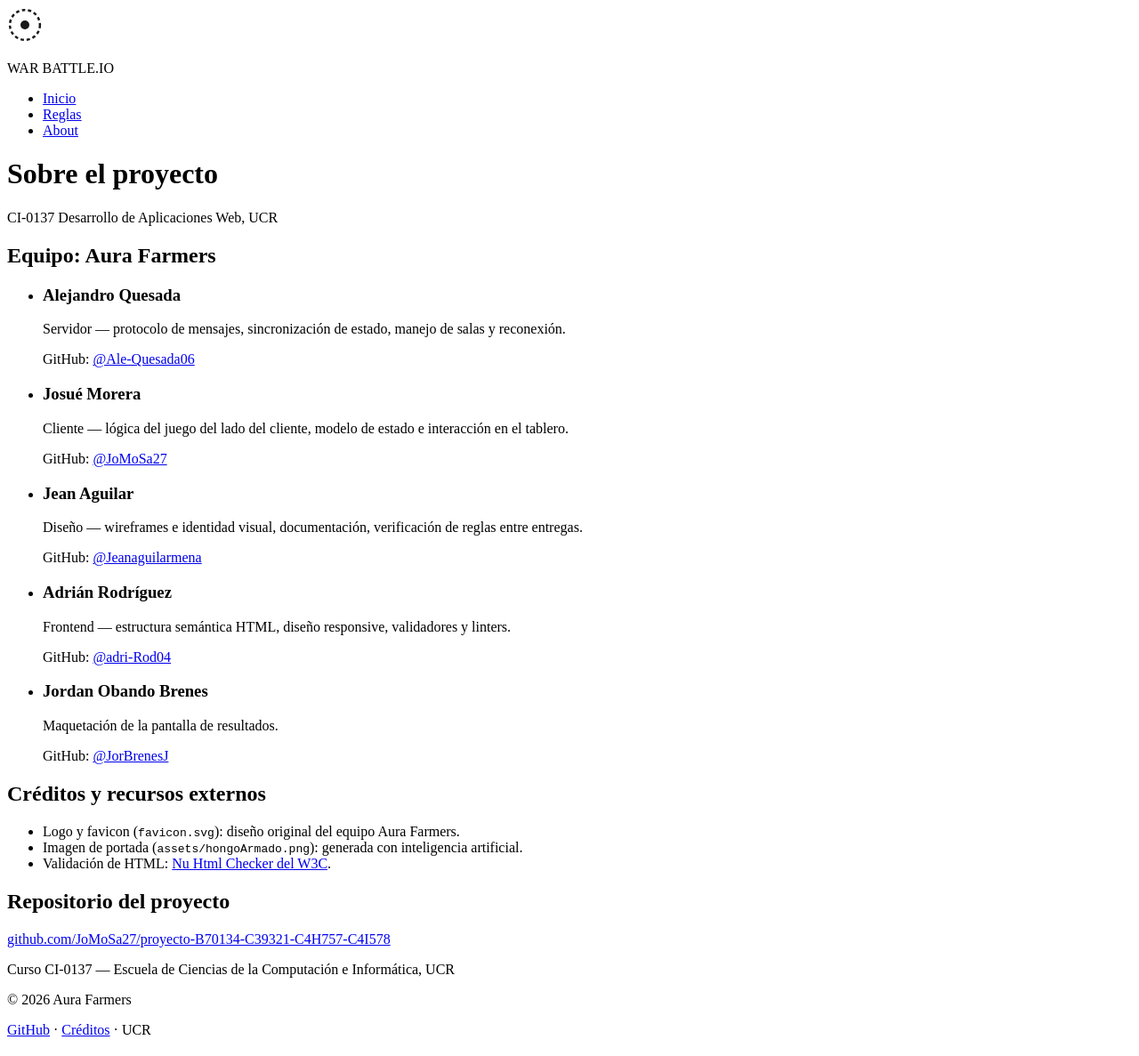
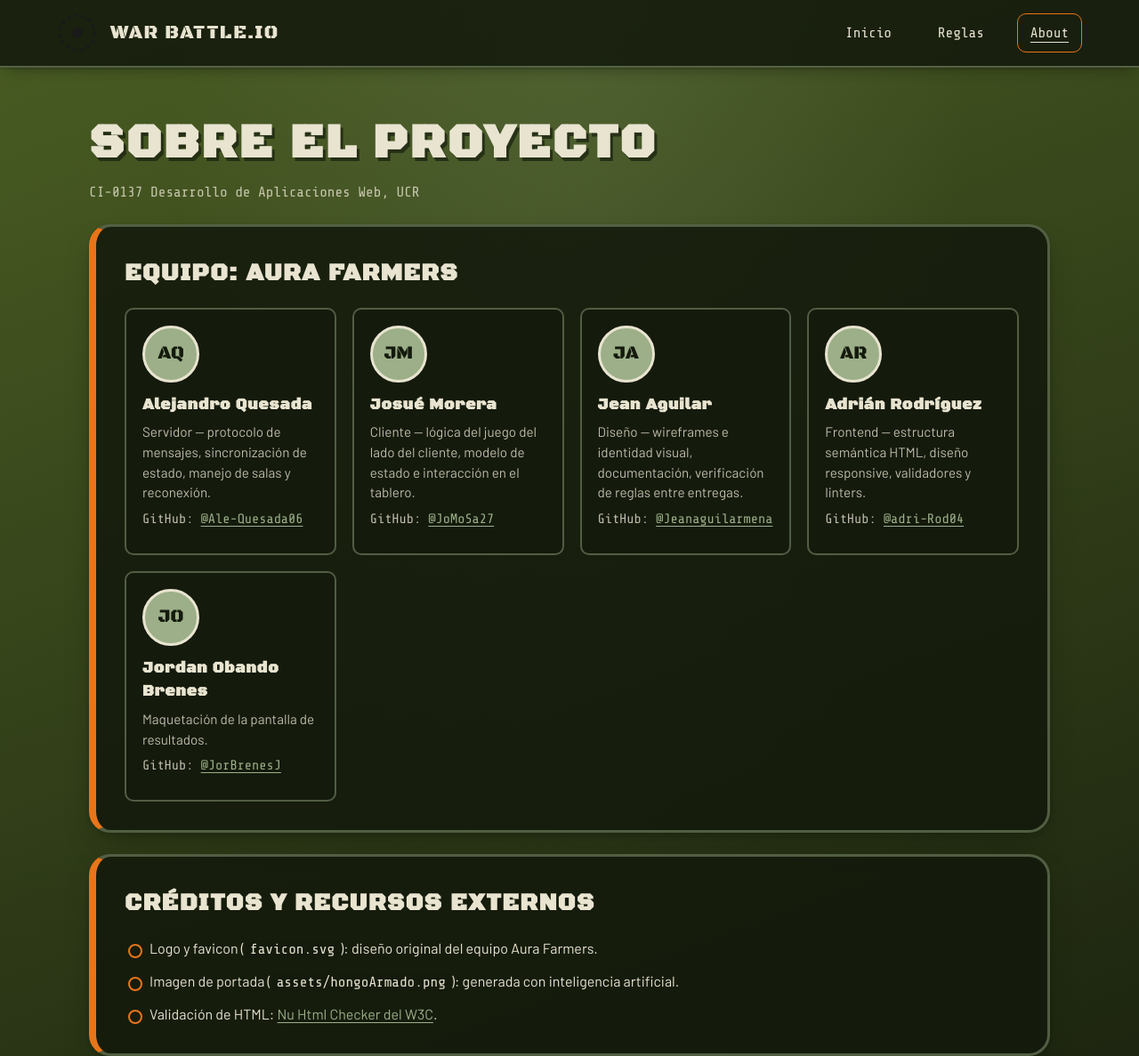
Before and after one commit to JoMoSa27/proyecto-B70134-C39321-C4H757-C4I578, a plain HTML site: page public/about.html in a window 1280 px wide. Shown: the top 1187 px of the page at 89% size. Drawn offline with nearby package versions, Linux system fonts and the light colour scheme.

Commit message:
style: agrega estilos de about y juego, y retoca eliminado
Se crean about.css y juego.css con la línea verde musgo y blanco del
equipo. En eliminado se agrega la viñeta roja y se mejoran los datos y el
botón de salir. En tokens.css se corrigen las variables y sombras.

```diff
--- a/public/about.html
+++ b/public/about.html
@@ -5,34 +5,38 @@
     <meta name="viewport" content="width=device-width, initial-scale=1" />
     <title>About y Créditos — WAR BATTLE.IO</title>
     <link rel="icon" href="assets/favicon.svg" type="image/svg+xml" />
+    <link rel="stylesheet" href="css/tokens.css" />
+    <link rel="stylesheet" href="css/about.css" />
   </head>
-  <body>
-    <header>
-      <a href="index.html"
+  <body class="pagina-about">
+    <header class="encabezado">
+      <a href="index.html" class="enlace-logo"
         ><img
+          class="logo"
           src="assets/favicon.svg"
           alt="Logo de WAR BATTLE.IO"
           width="40"
           height="40"
       /></a>
-      <p>WAR BATTLE.IO</p>
-      <nav>
-        <ul>
+      <p class="nombre-sitio">WAR BATTLE.IO</p>
+      <nav class="navegacion">
+        <ul class="lista-navegacion">
           <li><a href="index.html">Inicio</a></li>
           <li><a href="faqs.html">Reglas</a></li>
-          <li><a href="about.html">About</a></li>
+          <li><a href="about.html" aria-current="page">About</a></li>
         </ul>
       </nav>
     </header>
 
-    <main>
+    <main class="contenido-principal">
       <h1>Sobre el proyecto</h1>
-      <p>CI-0137 Desarrollo de Aplicaciones Web, UCR</p>
+      <p class="subtitulo">CI-0137 Desarrollo de Aplicaciones Web, UCR</p>
 
-      <section>
+      <section class="panel">
         <h2>Equipo: Aura Farmers</h2>
-        <ul>
-          <li>
+        <ul class="equipo">
+          <li class="integrante">
+            <span class="avatar" aria-hidden="true">AQ</span>
             <h3>Alejandro Quesada</h3>
             <p>
               Servidor — protocolo de mensajes, sincronización de estado, manejo
@@ -40,7 +44,8 @@
             </p>
             <p>GitHub: <a href="https://github.com/Ale-Quesada06">@Ale-Quesada06</a></p>
           </li>
-          <li>
+          <li class="integrante">
+            <span class="avatar" aria-hidden="true">JM</span>
             <h3>Josué Morera</h3>
             <p>
               Cliente — lógica del juego del lado del cliente, modelo de estado
@@ -48,7 +53,8 @@
             </p>
             <p>GitHub: <a href="https://github.com/JoMoSa27">@JoMoSa27</a></p>
           </li>
-          <li>
+          <li class="integrante">
+            <span class="avatar" aria-hidden="true">JA</span>
             <h3>Jean Aguilar</h3>
             <p>
               Diseño — wireframes e identidad visual, documentación,
@@ -56,7 +62,8 @@
             </p>
             <p>GitHub: <a href="https://github.com/Jeanaguilarmena">@Jeanaguilarmena</a></p>
           </li>
-          <li>
+          <li class="integrante">
+            <span class="avatar" aria-hidden="true">AR</span>
             <h3>Adrián Rodríguez</h3>
             <p>
               Frontend — estructura semántica HTML, diseño responsive,
@@ -64,7 +71,8 @@
             </p>
             <p>GitHub: <a href="https://github.com/adri-Rod04">@adri-Rod04</a></p>
           </li>
-          <li>
+          <li class="integrante">
+            <span class="avatar" aria-hidden="true">JO</span>
             <h3>Jordan Obando Brenes</h3>
             <p>Maquetación de la pantalla de resultados.</p>
             <p>GitHub: <a href="https://github.com/JorBrenesJ">@JorBrenesJ</a></p>
@@ -72,9 +80,9 @@
         </ul>
       </section>
 
-      <section>
+      <section class="panel">
         <h2>Créditos y recursos externos</h2>
-        <ul>
+        <ul class="creditos">
           <li>
             Logo y favicon (<code>favicon.svg</code>): diseño original del
             equipo Aura Farmers.
@@ -90,7 +98,7 @@
         </ul>
       </section>
 
-      <section>
+      <section class="panel">
         <h2>Repositorio del proyecto</h2>
         <p>
           <a
@@ -105,7 +113,7 @@
       </section>
     </main>
 
-    <footer>
+    <footer class="pie-pagina">
       <p>&#169; 2026 Aura Farmers</p>
       <p>
         <a
--- /dev/null
+++ b/public/css/about.css
@@ -0,0 +1,304 @@
+/* Estilos para la página about.html (About / Créditos) */
+
+.pagina-about {
+  --panel: rgb(20 26 12 / 88%);
+  --linea: rgb(156 175 136 / 45%);
+  --texto-suave: rgb(232 228 208 / 80%);
+}
+
+* {
+  box-sizing: border-box;
+}
+
+body.pagina-about {
+  min-height: 100vh;
+  margin: 0;
+  display: flex;
+  flex-direction: column;
+  color: var(--text);
+  font-family: var(--font-body);
+  line-height: 1.5;
+  background:
+    radial-gradient(ellipse at 50% 0%, rgb(156 175 136 / 16%), transparent 50%),
+    linear-gradient(160deg, var(--Background), var(--DarkBackGround));
+}
+
+/* Encabezado y navegación (mismo patrón que index y faqs) */
+.encabezado {
+  padding: 14px clamp(16px, 5vw, 72px);
+  display: flex;
+  flex-wrap: wrap;
+  align-items: center;
+  gap: 14px;
+  background: var(--panel);
+  border-bottom: 2px solid var(--linea);
+  box-shadow: var(--sombra-1);
+}
+
+.enlace-logo {
+  display: inline-flex;
+  border-radius: var(--radio);
+}
+
+.logo {
+  display: block;
+  width: 46px;
+  height: 46px;
+  transition: transform var(--dur) var(--ease), filter var(--dur) var(--ease);
+}
+
+.enlace-logo:hover .logo,
+.enlace-logo:focus-visible .logo {
+  transform: rotate(-8deg) scale(1.08);
+  filter: drop-shadow(0 0 6px var(--orange));
+}
+
+.nombre-sitio {
+  margin: 0 auto 0 0;
+  font-family: var(--font-title);
+  font-size: clamp(1rem, 2vw, 1.35rem);
+  letter-spacing: 0.06em;
+}
+
+.lista-navegacion {
+  display: flex;
+  flex-wrap: wrap;
+  gap: clamp(4px, 2vw, 22px);
+  margin: 0;
+  padding: 0;
+  list-style: none;
+}
+
+.lista-navegacion a {
+  display: inline-block;
+  padding: 9px 14px;
+  color: var(--text);
+  font-family: var(--font-hud);
+  text-decoration: none;
+  border: 1px solid transparent;
+  border-radius: var(--radio);
+  transition: color var(--dur) var(--ease),
+    background-color var(--dur) var(--ease);
+}
+
+.lista-navegacion a:hover {
+  color: var(--DarkBackGround);
+  background: var(--accents);
+}
+
+/* La página actual se distingue con subrayado y borde, no solo con color */
+.lista-navegacion a[aria-current="page"] {
+  border-color: var(--orange);
+  text-decoration: underline;
+  text-underline-offset: 5px;
+}
+
+/* Foco visible para navegar con teclado */
+a:focus-visible {
+  outline: 3px solid var(--orange);
+  outline-offset: 3px;
+}
+
+/* Contenido principal */
+.contenido-principal {
+  width: min(100% - 32px, 1080px);
+  flex: 1;
+  margin: 0 auto;
+  padding: clamp(28px, 5vw, 56px) 0;
+  display: grid;
+  gap: 24px;
+}
+
+.contenido-principal h1 {
+  margin: 0;
+  color: var(--text);
+  font-size: clamp(2rem, 6vw, 3.4rem);
+  line-height: 1.1;
+  text-shadow: 3px 4px 0 rgb(20 26 12 / 65%);
+  animation: entrada 500ms var(--ease) both;
+}
+
+.subtitulo {
+  margin: -12px 0 0;
+  color: var(--texto-suave);
+  font-family: var(--font-hud);
+}
+
+/* Paneles: Equipo, Créditos y Repositorio */
+.panel {
+  padding: clamp(18px, 4vw, 32px);
+  background: var(--panel);
+  border: var(--borde) solid var(--linea);
+  border-left: 8px solid var(--orange);
+  border-radius: var(--radio-lg);
+  box-shadow: var(--sombra-2);
+  animation: entrada 500ms var(--ease) both;
+}
+
+.panel:nth-of-type(2) {
+  animation-delay: 80ms;
+}
+
+.panel:nth-of-type(3) {
+  animation-delay: 160ms;
+}
+
+.panel h2 {
+  margin: 0 0 18px;
+  font-size: clamp(1.2rem, 3vw, 1.7rem);
+}
+
+.panel p {
+  margin: 0 0 8px;
+}
+
+.panel a {
+  color: var(--accents);
+  text-underline-offset: 3px;
+  transition: color var(--dur) var(--ease);
+}
+
+.panel a:hover {
+  color: var(--orange);
+}
+
+@keyframes entrada {
+  from {
+    opacity: 0;
+    transform: translateY(14px);
+  }
+
+  to {
+    opacity: 1;
+    transform: translateY(0);
+  }
+}
+
+/* Tarjetas de integrantes: 1 columna en móvil, más en pantallas grandes */
+.equipo {
+  display: grid;
+  grid-template-columns: repeat(auto-fit, minmax(210px, 1fr));
+  gap: 18px;
+  margin: 0;
+  padding: 0;
+  list-style: none;
+}
+
+.integrante {
+  padding: 18px;
+  background: var(--DarkBackGround);
+  border: 2px solid var(--linea);
+  border-radius: var(--radio);
+  transition: transform var(--dur) var(--ease),
+    border-color var(--dur) var(--ease), box-shadow var(--dur) var(--ease);
+}
+
+.integrante:hover,
+.integrante:focus-within {
+  transform: translateY(-4px);
+  border-color: var(--orange);
+  box-shadow: var(--sombra-2);
+}
+
+.integrante h3 {
+  margin: 12px 0 6px;
+  font-family: var(--font-title);
+  font-size: 1.1rem;
+  letter-spacing: 0.04em;
+}
+
+.integrante p {
+  color: var(--texto-suave);
+  font-size: 0.95rem;
+}
+
+.integrante p:last-child {
+  font-family: var(--font-hud);
+}
+
+/* Avatar circular con las iniciales (decorativo) */
+.avatar {
+  display: grid;
+  place-items: center;
+  width: 64px;
+  height: 64px;
+  color: var(--DarkBackGround);
+  font-family: var(--font-title);
+  font-size: 1.3rem;
+  background: var(--accents);
+  border: 3px solid var(--text);
+  border-radius: 50%;
+}
+
+.integrante:hover .avatar {
+  background: var(--orange);
+}
+
+/* Lista de créditos con viñeta de punto de mira */
+.creditos {
+  display: grid;
+  gap: 12px;
+  margin: 0;
+  padding: 0;
+  list-style: none;
+}
+
+.creditos li {
+  padding-left: 28px;
+  position: relative;
+}
+
+.creditos li::before {
+  content: "";
+  position: absolute;
+  left: 4px;
+  top: 0.45em;
+  width: 12px;
+  height: 12px;
+  border: 2px solid var(--orange);
+  border-radius: 50%;
+}
+
+.creditos code {
+  padding: 1px 6px;
+  font-family: var(--font-hud);
+  background: var(--DarkBackGround);
+  border-radius: 6px;
+}
+
+/* Pie de página */
+.pie-pagina {
+  padding: 16px clamp(16px, 5vw, 72px);
+  display: flex;
+  flex-wrap: wrap;
+  justify-content: space-between;
+  gap: 8px 20px;
+  color: var(--texto-suave);
+  font-size: 0.9rem;
+  background: var(--DarkBackGround);
+  border-top: 1px solid var(--linea);
+}
+
+.pie-pagina p {
+  margin: 0;
+}
+
+.pie-pagina a {
+  color: var(--accents);
+}
+
+.pie-pagina a:hover {
+  color: var(--orange);
+}
+
+/* Sin animaciones si el usuario lo prefiere */
+@media (prefers-reduced-motion: reduce) {
+  *,
+  *::before,
+  *::after {
+    transition-duration: 0.01ms !important;
+    animation-duration: 0.01ms !important;
+    animation-delay: 0s !important;
+    animation-iteration-count: 1 !important;
+  }
+}
--- a/public/css/faqs.css
+++ b/public/css/faqs.css
@@ -172,7 +172,7 @@ kbd {
   transform: translateX(4px);
 }
 
-/* Abierta: acá cambia el color y el grosor del borde */
+/* Regla abierta: cambia el color y el grosor del borde */
 .regla[open] {
   border-color: var(--orange);
   border-left-width: 6px;
--- /dev/null
+++ b/public/css/juego.css
@@ -0,0 +1,286 @@
+/* Estilos para la página juego.html (maqueta del tablero, sin JavaScript todavía) */
+
+.pagina-juego {
+  --panel: rgb(20 26 12 / 88%);
+  --linea: rgb(156 175 136 / 45%);
+  --texto-suave: rgb(232 228 208 / 80%);
+}
+
+* {
+  box-sizing: border-box;
+}
+
+body.pagina-juego {
+  margin: 0;
+  color: var(--text);
+  font-family: var(--font-body);
+  line-height: 1.5;
+  background: var(--DarkBackGround);
+}
+
+/* El tablero ocupa toda la pantalla y el HUD se coloca encima */
+.pantalla-juego {
+  position: relative;
+  min-height: 100vh;
+  display: grid;
+  grid-template-columns: auto 1fr auto;
+  grid-template-rows: auto 1fr auto auto;
+  gap: 12px;
+  padding: 16px;
+  overflow: hidden;
+}
+
+.tablero {
+  position: absolute;
+  inset: 0;
+  width: 100%;
+  height: 100%;
+  /* Cuadrícula que simula el mapa mientras no hay dibujo en el canvas */
+  background:
+    repeating-linear-gradient(0deg, transparent 0 59px, rgb(156 175 136 / 18%) 59px 60px),
+    repeating-linear-gradient(90deg, transparent 0 59px, rgb(156 175 136 / 18%) 59px 60px),
+    radial-gradient(circle at 50% 50%, var(--Background), var(--DarkBackGround) 80%);
+}
+
+/* Jugador simulado en el centro del tablero */
+.pantalla-juego::after {
+  content: "";
+  position: absolute;
+  top: 50%;
+  left: 50%;
+  width: 28px;
+  height: 28px;
+  margin: -14px 0 0 -14px;
+  background: var(--text);
+  border: 4px solid var(--orange);
+  border-radius: 50%;
+  animation: pulso 1.6s var(--ease) infinite alternate;
+}
+
+@keyframes pulso {
+  to {
+    box-shadow: 0 0 0 14px rgb(232 117 26 / 0%), 0 0 18px var(--orange);
+  }
+}
+
+.titulo-partida {
+  position: relative;
+  z-index: 1;
+  grid-column: 1;
+  grid-row: 1;
+  align-self: start;
+  justify-self: start;
+  margin: 0;
+  padding: 6px 14px;
+  font-size: clamp(0.9rem, 2vw, 1.1rem);
+  background: var(--panel);
+  border: 2px solid var(--linea);
+  border-radius: var(--radio);
+}
+
+/* Paneles del HUD */
+.hud {
+  position: relative;
+  z-index: 1;
+  padding: 10px 14px;
+  background: var(--panel);
+  border: 2px solid var(--linea);
+  border-radius: var(--radio);
+}
+
+.hud h2 {
+  margin: 0 0 6px;
+  font-size: 0.85rem;
+}
+
+.hud p,
+.hud ul {
+  margin: 0;
+  font-family: var(--font-hud);
+  font-size: 0.95rem;
+}
+
+.hud ul {
+  padding: 0;
+  list-style: none;
+}
+
+/* Zona, tiempo y jugadores vivos arriba a la derecha */
+.zona {
+  grid-column: 3;
+  grid-row: 1 / 3;
+  align-self: start;
+  border-color: var(--orange);
+}
+
+.minimapa {
+  display: block;
+  width: 160px;
+  height: 160px;
+  margin-bottom: 8px;
+  background: var(--DarkBackGround);
+  border: 2px solid var(--accents);
+  border-radius: var(--radio);
+}
+
+/* Eliminaciones recientes arriba a la izquierda, debajo del título */
+.eliminaciones {
+  grid-column: 1;
+  grid-row: 2;
+  align-self: start;
+  justify-self: start;
+}
+
+.eliminaciones li::before {
+  content: "\2715\00a0";
+  color: var(--orange);
+}
+
+/* Vida abajo a la izquierda, con barra y texto */
+.estado {
+  grid-column: 1;
+  grid-row: 3;
+  justify-self: start;
+  min-width: 220px;
+}
+
+.barra-vida {
+  width: 100%;
+  height: 14px;
+  margin-top: 6px;
+  accent-color: var(--orange);
+}
+
+/* Armas en fila abajo */
+.armas {
+  grid-column: 2;
+  grid-row: 3;
+  justify-self: center;
+}
+
+.armas ul {
+  display: flex;
+  flex-wrap: wrap;
+  gap: 8px;
+}
+
+.armas li {
+  padding: 4px 10px;
+  background: var(--DarkBackGround);
+  border: 2px solid var(--linea);
+  border-radius: var(--radio);
+}
+
+.armas li:first-child {
+  border-color: var(--orange);
+}
+
+/* Controles táctiles abajo a la derecha */
+.controles-tactiles {
+  grid-column: 3;
+  grid-row: 3;
+  justify-self: end;
+}
+
+.controles-tactiles p + p {
+  margin-top: 8px;
+}
+
+.controles-tactiles button {
+  width: 100%;
+  min-height: 44px;
+  padding: 8px 16px;
+  color: var(--text);
+  font-family: var(--font-hud);
+  background: var(--DarkBackGround);
+  border: 2px solid var(--accents);
+  border-radius: var(--radio);
+  cursor: pointer;
+  transition: background-color var(--dur) var(--ease),
+    color var(--dur) var(--ease);
+}
+
+.controles-tactiles button:hover {
+  color: var(--DarkBackGround);
+  background: var(--accents);
+}
+
+/* Enlaces para simular el flujo de la partida */
+.salidas {
+  position: relative;
+  z-index: 1;
+  grid-column: 1 / 4;
+  grid-row: 4;
+}
+
+.salidas ul {
+  display: flex;
+  flex-wrap: wrap;
+  justify-content: center;
+  gap: 10px;
+  margin: 0;
+  padding: 0;
+  list-style: none;
+}
+
+.salidas a {
+  display: inline-block;
+  padding: 8px 14px;
+  color: var(--text);
+  font-family: var(--font-hud);
+  font-size: 0.9rem;
+  text-decoration: none;
+  background: var(--panel);
+  border: 2px solid var(--linea);
+  border-radius: var(--radio);
+  transition: background-color var(--dur) var(--ease),
+    color var(--dur) var(--ease);
+}
+
+.salidas a:hover {
+  color: var(--DarkBackGround);
+  background: var(--accents);
+}
+
+/* Foco para navegar con teclado */
+a:focus-visible,
+button:focus-visible {
+  outline: 3px solid var(--orange);
+  outline-offset: 3px;
+}
+
+/* Pantallas pequeñas: el HUD se apila */
+@media (width <= 700px) {
+  .pantalla-juego {
+    grid-template-columns: 1fr;
+    grid-template-rows: none;
+  }
+
+  .titulo-partida,
+  .eliminaciones,
+  .zona,
+  .estado,
+  .armas,
+  .controles-tactiles,
+  .salidas {
+    grid-column: 1;
+    grid-row: auto;
+    justify-self: stretch;
+  }
+
+  .minimapa {
+    width: 120px;
+    height: 120px;
+  }
+}
+
+/* Sin animaciones si el usuario lo prefiere */
+@media (prefers-reduced-motion: reduce) {
+  *,
+  *::before,
+  *::after {
+    transition-duration: 0.01ms !important;
+    animation-duration: 0.01ms !important;
+    animation-iteration-count: 1 !important;
+  }
+}
--- a/public/css/tokens.css
+++ b/public/css/tokens.css
@@ -1,56 +1,56 @@
 @import url('https://fonts.googleapis.com/css2?family=Black+Ops+One&family=Barlow:wght@400;600&family=Share+Tech+Mono&display=swap');
 
 :root {
-  /* --- Paleta de colores ------------------------------------------------ */
-  --Background: 		#4A5D23; /*color principal, fondo normal*/
-  --DarkBackGround: #141A0C; /*Color mas oscuro para fondos*/
-  --accents: 				#9CAF88; /*Color claro para bordes u otros acentos*/
+  /* Paleta de colores */
+  --Background: #4A5D23; /* fondo principal */
+  --DarkBackGround: #141A0C; /* fondo oscuro */
+  --accents: #9CAF88; /* bordes y acentos */
 
-  --text: 					#E8E4D0; /*principal para textos*/
-  --OtherText: 			#5C5F55; /*para otros textos en donde el text normal no sirva*/
+  --text: #E8E4D0; /* texto principal */
+  --OtherText: #5C5F55; /* texto secundario */
 
-  --orange: 				#E8751A; /*para otros acentos como botones importantes principales*/
-  --red: 						#B3261E; /*rojos para acciones o botones*/
+  --orange: #E8751A; /* botones principales */
+  --red: #B3261E; /* acciones peligrosas y eliminación */
 
-  /* --- Medidas repetidas ------------------------------------------------- */
+  /* Medidas repetidas */
   --radio:          10px;     /* esquinas de tarjetas y paneles */
   --radio-pastilla: 999px;    /* esquinas de las pastillas: siempre redondas */
   --borde:          3px;      /* grosor del borde de tarjetas */
 
-  /* --- Tipografía -------------------------------------------------------*/
+  /* Tipografía */
   --font-title: 'Black Ops One', system-ui, sans-serif;
   --font-body: 'Barlow', system-ui, sans-serif;
   --font-hud: 'Share Tech Mono', ui-monospace, monospace;
 
-  /* --- Radios más generosos ---------------------------------------------- */
+  /* Radios grandes */
   --radio-lg:       24px;
   --radio-xl:       30px;
 
-  /* --- Sombras: siempre en capas (una cercana + una lejana y difusa) ----- */
-  --sombra-1:  0 1px 2px rgba(20, 44, 82, .12),
-               0 8px 16px -8px rgba(20, 44, 82, .45);
-  --sombra-2:  0 2px 4px rgba(20, 44, 82, .10),
-               0 18px 34px -14px rgba(20, 44, 82, .55);
-  --sombra-3:  0 4px 8px rgba(10, 24, 48, .15),
-               0 34px 70px -20px rgba(10, 24, 48, .75);
+  /* Sombras en dos capas: una cercana y otra lejana */
+  --sombra-1:  0 1px 2px rgba(20, 26, 12, .25),
+               0 8px 16px -8px rgba(20, 26, 12, .55);
+  --sombra-2:  0 2px 4px rgba(20, 26, 12, .25),
+               0 18px 34px -14px rgba(20, 26, 12, .6);
+  --sombra-3:  0 4px 8px rgba(10, 14, 6, .3),
+               0 34px 70px -20px rgba(10, 14, 6, .8);
   --brillo:    inset 0 2px 0 rgba(255, 255, 255, .7);   /* filo de luz arriba */
 
-  /* --- Movimiento -------------------------------------------------------- */
+  /* Movimiento */
   --ease:      cubic-bezier(.2, .8, .2, 1);   /* arranca rápido, frena suave */
   --dur:       220ms;
 }
 
-/*-- Title format -----------------------------------------------------------*/
+/* Formato de títulos */
 h1, h2 {
 	font-family: var(--font-title);
 	letter-spacing: 0.05em;
-	text-transform: uppercase; color: var(--bone);
+	text-transform: uppercase; color: var(--text);
 }
 
-/*-- Text format ------------------------------------------------------------*/
+/* Formato del texto base */
 body {
 	font-family: var(--font-body);
-	color: var(--bone);
-	background: var(--bg);
+	color: var(--text);
+	background: var(--DarkBackGround);
 	line-height: 1.5;
 }
```
Also changed, not shown: public/css/eliminado.css (+25 -6 lines), public/juego.html (+15 -12 lines).
